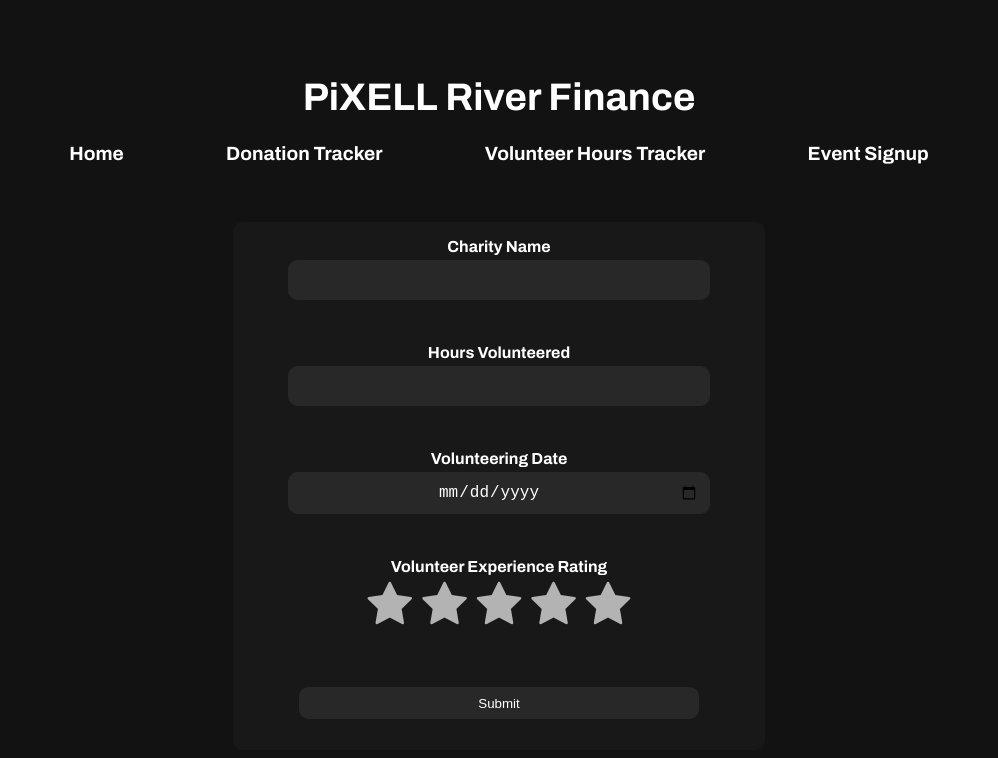
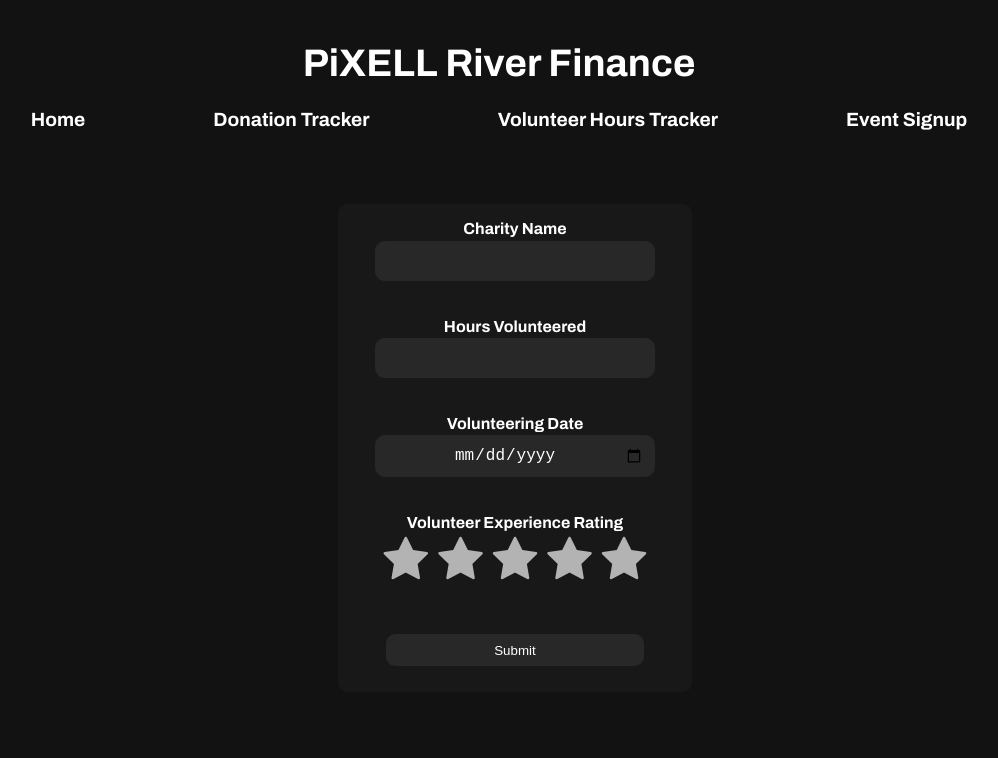
Before and after one commit to hzz4343/Community-Support-Tracker, a website: page volunteer-hours-tracker/index.html in a window 1280 px wide. Shown: the whole page, without its empty margins (141-1139 px from the left). Drawn offline with Linux system fonts and the light colour scheme.

Commit message:
Update style.css (volunteer)

```diff
--- a/volunteer-hours-tracker/index.html
+++ b/volunteer-hours-tracker/index.html
@@ -18,21 +18,21 @@
         <nav>
             <ul>
                 <li>
-                    <a href="template.html">Home</a>
+                    <a href="/index.html">Home</a>
                 </li>
                 <li>
-                    <a href="donation_tracker.html">Donation Tracker</a>
+                    <a href="/donation-tracker/index.html">Donation Tracker</a>
                 </li>
                 <li>
-                    <a href="volunteer_hours_tracker.html">Volunteer Hours Tracker</a>
+                    <a href="/volunteer-hours-tracker/index.html">Volunteer Hours Tracker</a>
                 </li>
                 <li>
-                    <a href="event_signup.html">Event Signup</a>
+                    <a href="/event-signup/index.html">Event Signup</a>
                 </li>
             </ul>
         </nav>
     </header>
-
+    <main>
         <form id="volunteer-hours-form" action="httpbin.org/post" method="post">
 
             <div class="charityName">
@@ -74,6 +74,7 @@
                 <button type="submit">Submit</button>
             </div>
         </form>
+    </main>
     <script src="./script.js"></script>
 </body>
 
--- a/volunteer-hours-tracker/styles.css
+++ b/volunteer-hours-tracker/styles.css
@@ -10,12 +10,18 @@ body {
     align-items: center;
     text-align: center;
     min-height: 100vh;
+    padding-top: 3rem;
 }
 
 header {
     font-size: 120%;
-    width: 80%;
-    margin-bottom: 3%;
+    width: 100%;
+    margin: 0;
+    padding: 1rem 0;
+    background-color: #121212;
+    position: fixed;
+    top: 0;
+    left: 0;
 }
 
 header nav ul {
@@ -23,6 +29,7 @@ header nav ul {
     display: flex;
     justify-content: center;
     padding: 0;
+    margin: 0;
 }
 
 header nav ul li {
```
Also changed, not shown: index.html (+3 -0 lines). Lines whose indentation alone changed are shown as unchanged.
